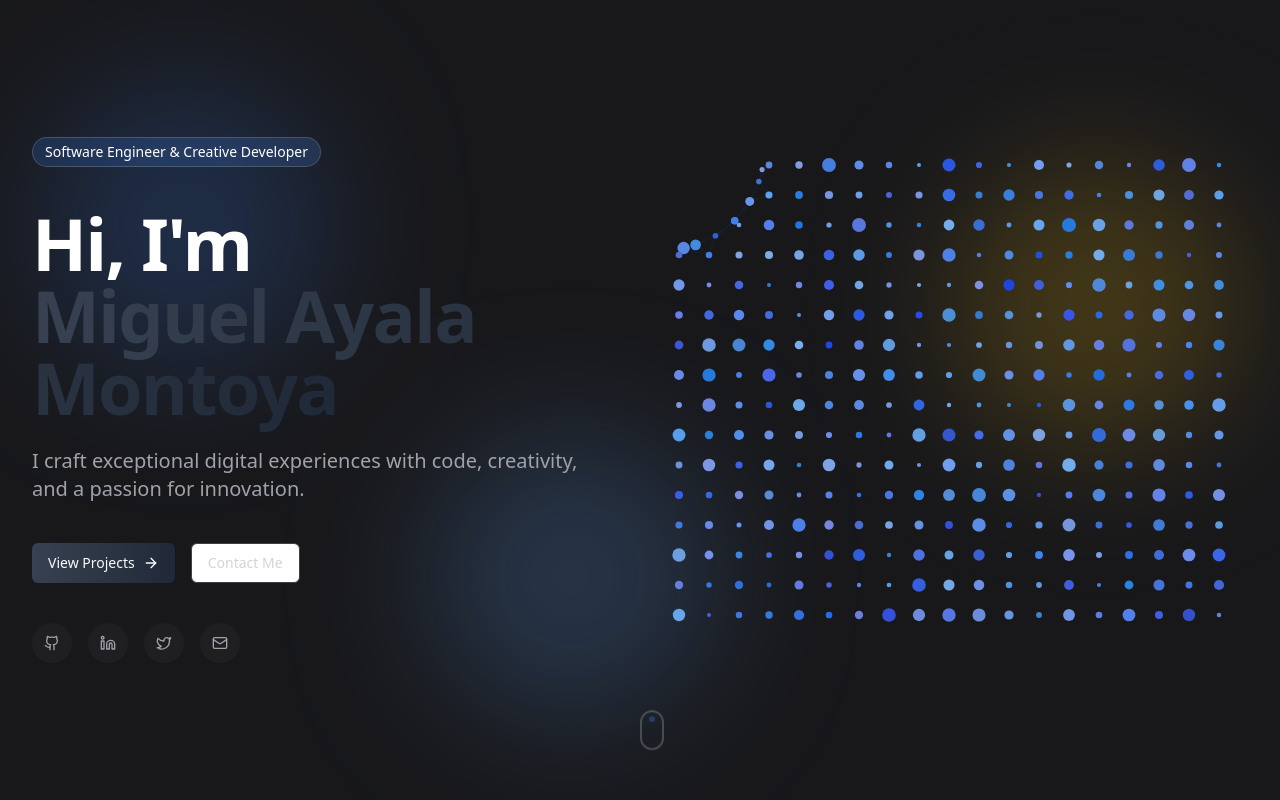
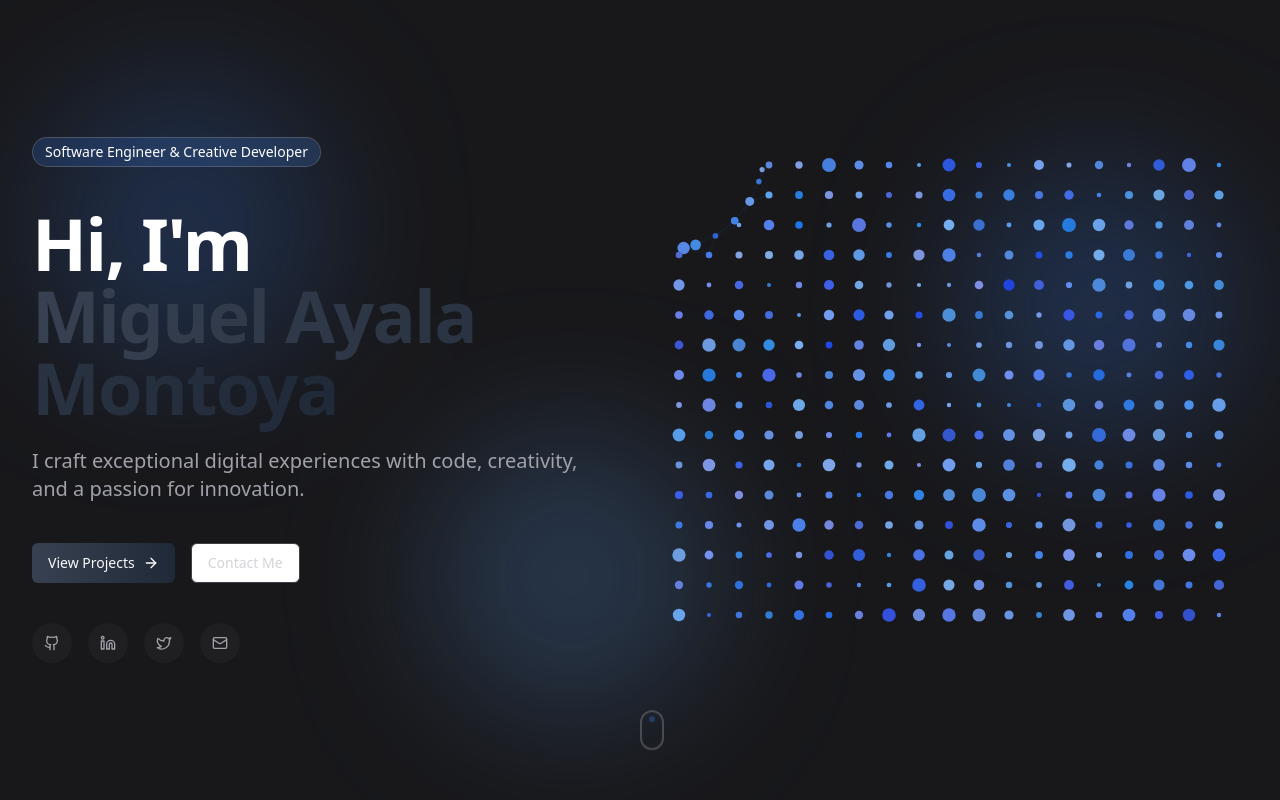
Before and after one commit to migayala/migayala.github.io, a Next.js app: page / in a window 1280 px wide. Shown: the top 800 px of the page. Built offline with nearby package versions, Linux system fonts and the light colour scheme.

Commit message:
Convert yellow background blobs to blue for color consistency
- Change bg-yellow-500 to bg-blue-500 in hero and projects sections
- All animated blobs now follow the same blue color scheme

🤖 Generated with [Claude Code](https://claude.ai/code)

Co-Authored-By: Claude <noreply@anthropic.com>

```diff
--- a/app/page.tsx
+++ b/app/page.tsx
@@ -24,7 +24,7 @@ export default function Portfolio() {
       <section className="relative min-h-screen flex items-center justify-center overflow-hidden">
         <div className="absolute inset-0 z-0">
           <div className="absolute top-20 left-10 w-72 h-72 bg-blue-500 rounded-full mix-blend-multiply filter blur-3xl opacity-20 animate-blob"></div>
-          <div className="absolute top-40 right-10 w-72 h-72 bg-yellow-500 rounded-full mix-blend-multiply filter blur-3xl opacity-20 animate-blob animation-delay-2000"></div>
+          <div className="absolute top-40 right-10 w-72 h-72 bg-blue-500 rounded-full mix-blend-multiply filter blur-3xl opacity-20 animate-blob animation-delay-2000"></div>
           <div className="absolute bottom-20 left-1/3 w-72 h-72 bg-blue-400 rounded-full mix-blend-multiply filter blur-3xl opacity-20 animate-blob animation-delay-4000"></div>
         </div>
 
@@ -218,7 +218,7 @@ export default function Portfolio() {
       <section id="projects" className="py-32 relative">
         <div className="absolute inset-0 z-0">
           <div className="absolute top-1/4 left-1/3 w-64 h-64 bg-blue-400 rounded-full mix-blend-multiply filter blur-3xl opacity-10"></div>
-          <div className="absolute bottom-1/3 right-1/4 w-64 h-64 bg-yellow-500 rounded-full mix-blend-multiply filter blur-3xl opacity-10"></div>
+          <div className="absolute bottom-1/3 right-1/4 w-64 h-64 bg-blue-500 rounded-full mix-blend-multiply filter blur-3xl opacity-10"></div>
         </div>
 
         <div className="container relative z-10">
```
